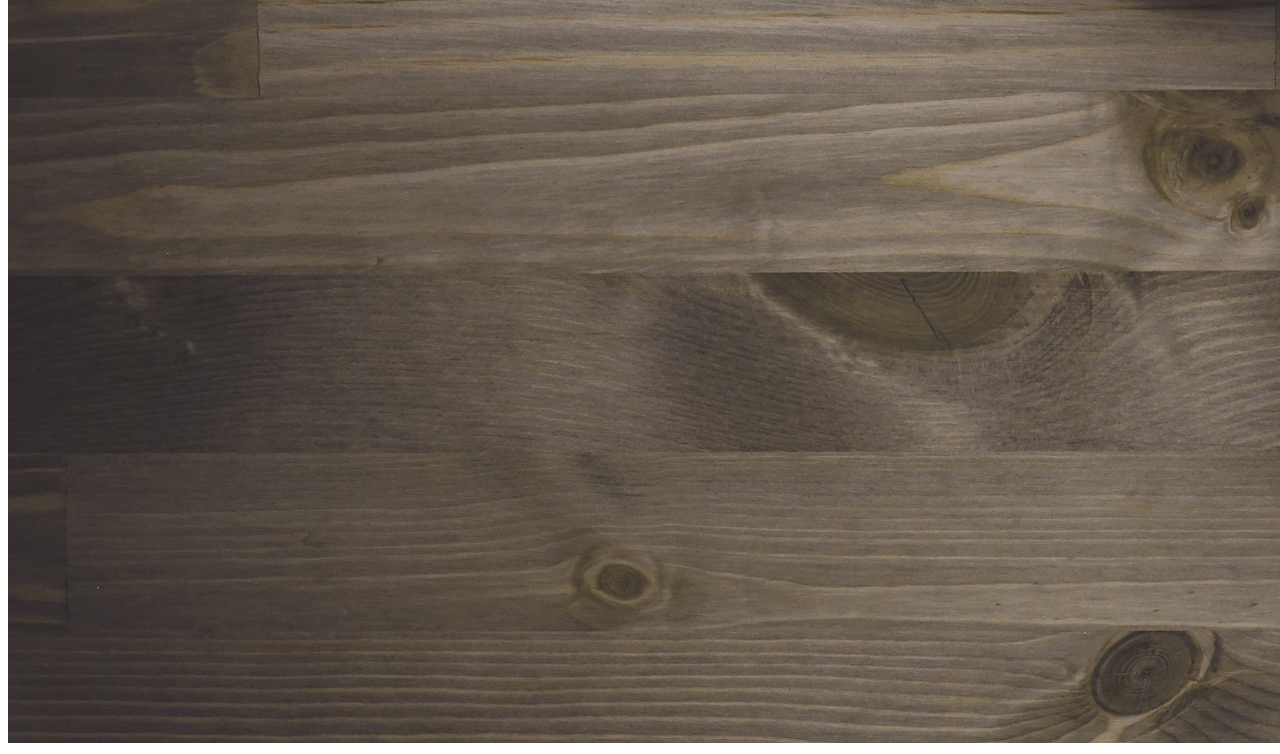
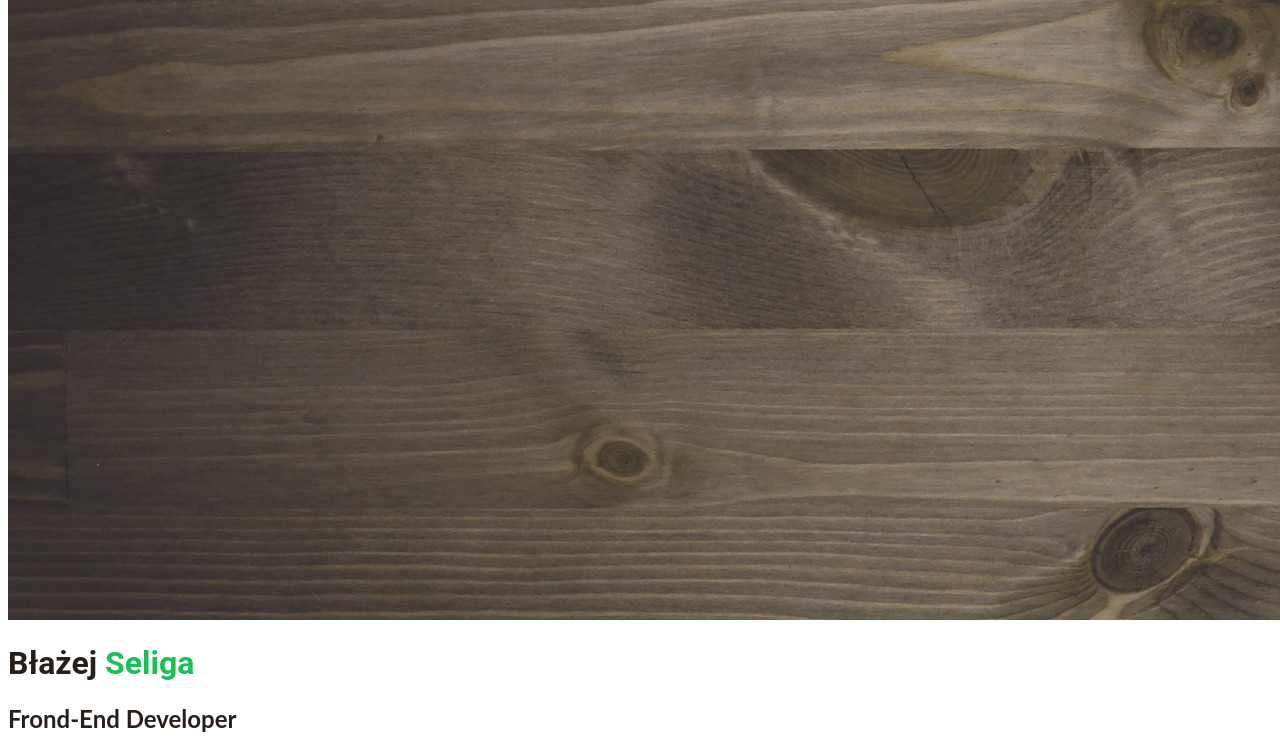
Before and after one commit to blaze92able/portfolio1, a plain HTML site: page index.html in a window 1280 px wide. Shown: the part 664-1418 px from the top of the page. Drawn offline with Linux system fonts and the light colour scheme; a web font is replaced by a local one.

Commit message:
nagłówek

```diff
--- a/css/style.css
+++ b/css/style.css
@@ -20,13 +20,26 @@ nav
     text-decoration: none;
     font-size: 300rm;
     color: #1ac056;
+    margin: 10px;
 }
 
 li:hover
 {
     color: brown;
 }
-#main_header
+
+#main_header>img
 {
+    background-size: cover;
+    background-position: center;
+}
 
+h1
+{
+    font-family: "Roboto";
 }
+
+.main_header_content
+{
+    padding: 30vh%;
+}
--- a/index.html
+++ b/index.html
@@ -7,15 +7,6 @@
     <link rel="stylesheet" href="https://fonts.googleapis.com/css?family=ABeeZee">
 </head>
 <body>
-    <header id="main_header">
-       <div class="main_header_content">
-          <h1>Błażej <span style="color:#1ac056 ">Seliga</span> </h1>
-          <h2>Frond-End Developer</h2>
-          <img src="../portfolio1/img/header-background.jpg" alt="">
-       </div>
-
-    </header>
-
     <nav>
         <ul id="menu">
             <li name="O mnie">o mnie</li>
@@ -24,6 +15,17 @@
             <li name="Kontakt">kontakt</li>
         </ul>
     </nav>
+    <header id="main_header">
+      <img src="img/header-background.jpg" alt="nagłówek_tło">
+       <div class="main_header_content">
+          <h1>Błażej <span style="color:#1ac056 ">Seliga</span> </h1>
+          <h2>Frond-End Developer</h2>
+
+       </div>
+
+    </header>
+
+
 
 </body>
 </html>
```
Also changed, not shown: icons/css3.png (added), icons/html5.png (added), icons/jquery.png (added), icons/js.png (added), img/jan-nowak.jpg (added), img/portfolio1.jpg (added), img/portfolio2.jpg (added), img/portfolio3.jpg (added), img/portfolio4.jpg (added).
